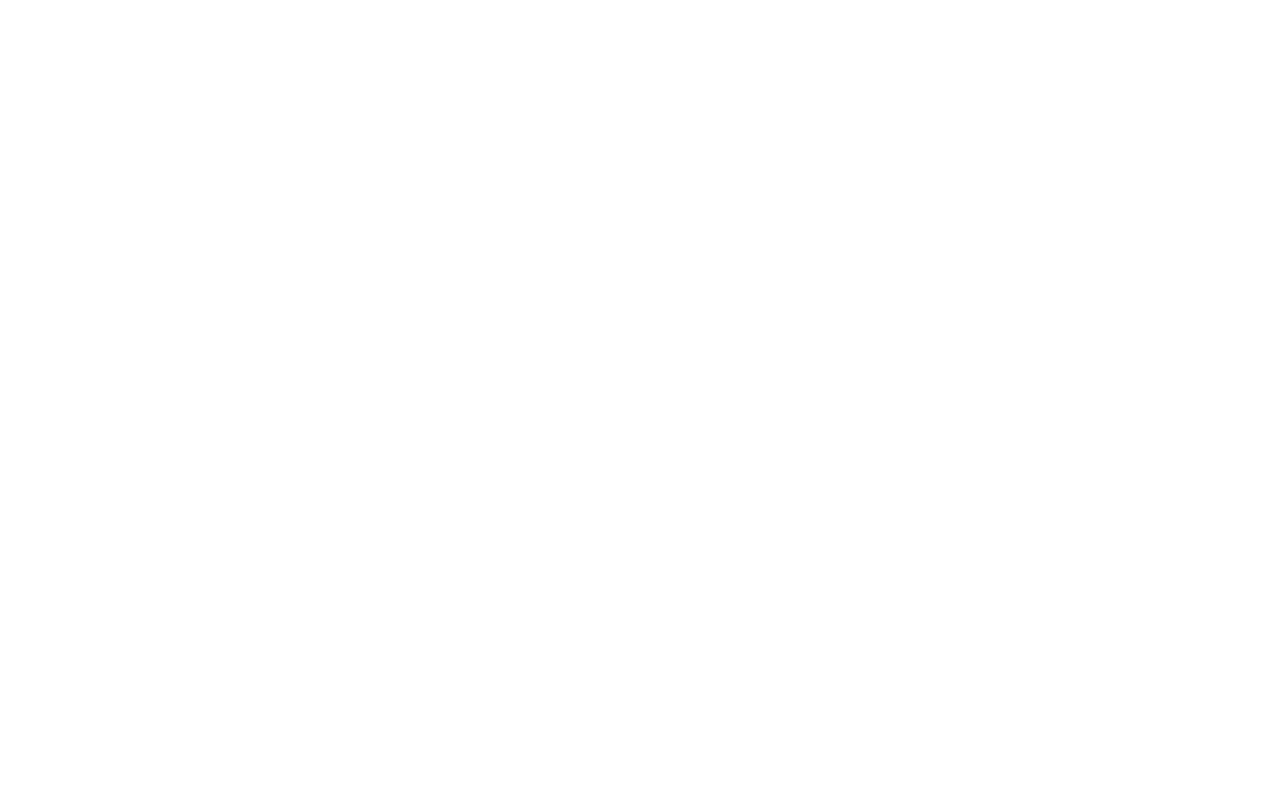
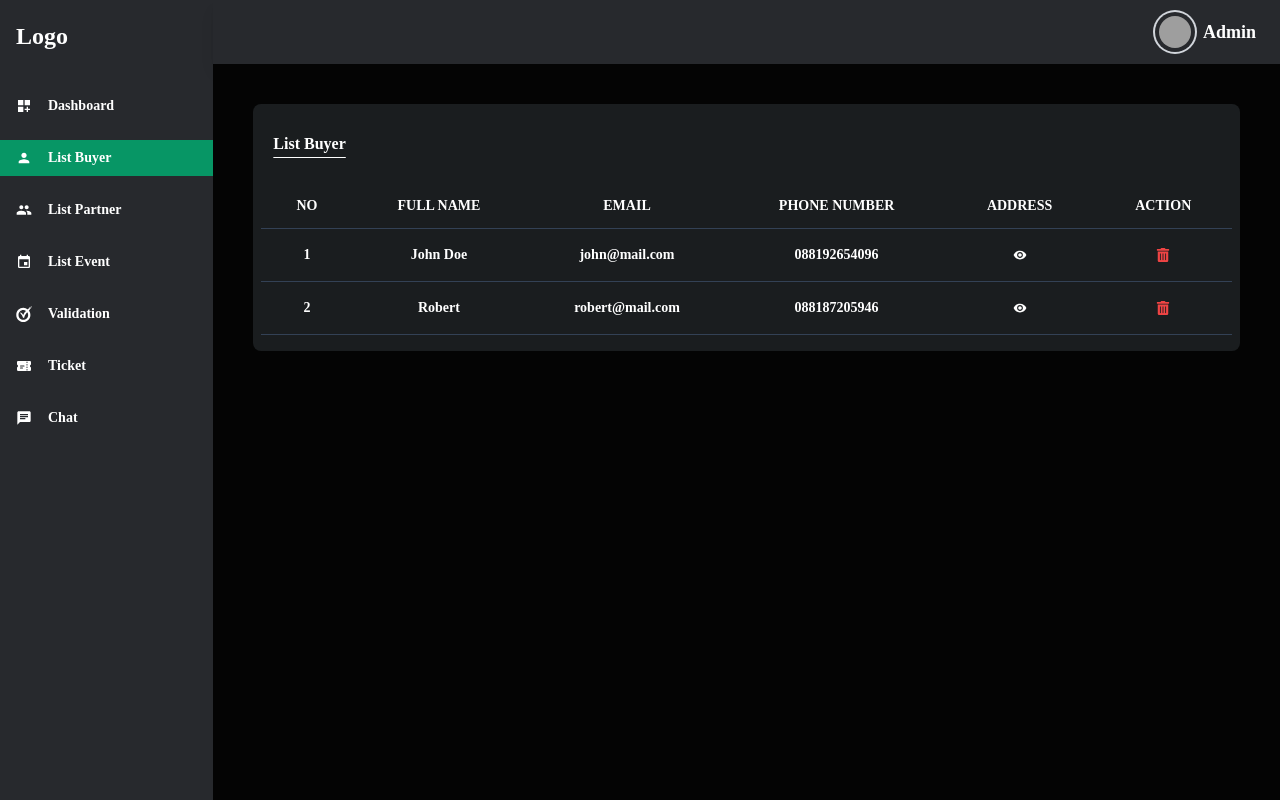
Before and after one commit to Capstone-Project-Team-2/Frontend-Immersive, a React (Vite) app: page /list-buyer in a window 1280 px wide. Before the commit this address had no page. Built offline with nearby package versions, Linux system fonts and the light colour scheme; grey boxes are pictures that could not be loaded.

Commit message:
feat:slicing list Buyer Admin Page

```diff
--- a/src/App.tsx
+++ b/src/App.tsx
@@ -2,6 +2,7 @@
 import LoginAdmin from './page/Admin/loginAdmin';
 import LayoutAdmin from './component/layoutAdmin';
 import DashboardAdmin from './page/Admin/dashboardAdmin';
+import ListBuyer from './page/Admin/listBuyer';
 
 function App() {
   return (
@@ -11,6 +12,7 @@
           <Route path="/login-admin" element={<LoginAdmin />} />
           <Route path="/" element={<LayoutAdmin />}>
             <Route path="/dashboard-admin" element={<DashboardAdmin />} />
+            <Route path="/list-buyer" element={<ListBuyer />} />
           </Route>
         </Routes>
       </BrowserRouter>
--- a/src/component/layoutAdmin.tsx
+++ b/src/component/layoutAdmin.tsx
@@ -1,5 +1,5 @@
 import SidebarAdmin from './sidebarAdmin';
-import NavbarAdmin from '../page/Admin/navbarAdmin';
+import NavbarAdmin from './navbarAdmin';
 import { Outlet } from 'react-router-dom';
 
 const LayoutAdmin = () => {
--- a/src/page/Admin/navbarAdmin.tsx
+++ b/src/component/navbarAdmin.tsx
@@ -1,8 +1,7 @@
 const NavbarAdmin = () => {
   return (
-    <div className="shadow-lg w-full">
+    <div className="shadow-lg w-full bg-bgOne">
       <div className="flex justify-end mx-6 my-3 items-center ">
-        <h1 className="font-semibold pr-2 text-lg">Hi, Admin</h1>
         <div className="cursor-pointer">
           <img
             className=" w-10 h-10 p-1 rounded-full ring-2 ring-gray-300 "
@@ -10,6 +9,7 @@
             alt="Bordered avatar"
           ></img>
         </div>
+        <h1 className="font-semibold pl-2 text-lg text-white">Admin</h1>
       </div>
     </div>
   );
--- a/src/component/sidebarAdmin.tsx
+++ b/src/component/sidebarAdmin.tsx
@@ -61,9 +61,9 @@
               <div className="space-y-2 font-medium">
                 <Link to={element.to}>
                   <div
-                    className={`cursor-pointer flex items-center py-2 px-4 text-white hover:bg-bgThird hover:text-white ${
+                    className={`cursor-pointer flex items-center py-2 px-4 text-white hover:bg-bgBtn hover:text-white ${
                       location.pathname === element.to
-                        ? 'bg-bgThird text-white'
+                        ? 'bg-bgBtn text-white'
                         : ''
                     }`}
                   >
--- a/src/page/Admin/dashboardAdmin.tsx
+++ b/src/page/Admin/dashboardAdmin.tsx
@@ -1,32 +1,49 @@
+import { MdPerson, MdPeople, MdEvent } from 'react-icons/md';
+
 const DashboardAdmin = () => {
   return (
-    <div className="container mx-auto">
+    <div className="container mx-auto h-full bg-bgMain">
       <div className="py-4 px-4">
-        <h1 className="text-xl font-bold">Welcome to Dashboard Admin</h1>
+        <h1 className="text-xl font-bold text-white">
+          Welcome to Dashboard Admin
+        </h1>
       </div>
       <div className=" grid grid-cols-2 gap-5 mx-5 py-5 items-center">
         <div className=" ">
-          <div className="h-30 md:h-52 lg:h-52 shadow-lg rounded-lg p-4">
-            <h1 className=" font-semibold text-sm md:text-lg lg:text-lg">
-              All User
-            </h1>
-
+          <div className="h-30 md:h-52 lg:h-52 shadow-lg rounded-lg p-4 bg-bgThird text-white">
+            <div className="flex items-center gap-2 text-xl font-bold">
+              <MdPerson />
+              <h1>All Buyer</h1>
+            </div>
             <div className="h-full flex justify-center py-10">
-              <p className="text-sm md:text-6xl lg:text-6xl font-semibold">
-                80
+              <p className="text-sm md:text-6xl lg:text-6xl font-semibold ">
+                100
+              </p>
+            </div>
+          </div>
+        </div>
+        <div className=" ">
+          <div className="h-30 md:h-52 lg:h-52 shadow-lg rounded-lg p-4 bg-bgThird text-white">
+            <div className="flex items-center gap-2 text-xl font-bold">
+              <MdPeople />
+              <h1>All Partner</h1>
+            </div>
+            <div className="h-full flex justify-center py-10">
+              <p className="text-sm md:text-6xl lg:text-6xl font-semibold ">
+                15
               </p>
             </div>
           </div>
         </div>
         <div className="">
-          <div className="h-30 md:h-52 lg:h-52 shadow-lg rounded-lg p-4">
-            <h1 className=" font-semibold text-sm md:text-lg lg:text-lg">
-              All Event
-            </h1>
-
+          <div className="h-30 md:h-52 lg:h-52 shadow-lg rounded-lg p-4 bg-bgThird text-white">
+            <div className="flex items-center gap-2 text-xl font-bold">
+              <MdEvent />
+              <h1>All Event</h1>
+            </div>
             <div className="h-full flex justify-center py-10">
-              <p className="text-sm md:text-6xl lg:text-6xl font-semibold">
-                100
+              <p className="text-sm md:text-6xl lg:text-6xl font-semibold ">
+                20
               </p>
             </div>
           </div>
--- /dev/null
+++ b/src/page/Admin/listBuyer.tsx
@@ -0,0 +1,82 @@
+import { MdRemoveRedEye } from 'react-icons/md';
+import { FaTrashAlt } from 'react-icons/fa';
+
+const ListBuyer = () => {
+  return (
+    <div className="p-10 h-full bg-bgMain">
+      <div className="py-2 w-full bg-bgTwo rounded-lg">
+        <div className="p-5 text-white ">
+          <h1 className="font-semibold underline underline-offset-8">
+            List Buyer
+          </h1>
+        </div>
+        <div className="p-2">
+          <table className="w-full text-sm text-left  font-semibold">
+            <thead className="text-md uppercase  text-white text-center">
+              <tr>
+                <th scope="col" className="px-6 py-3">
+                  No
+                </th>
+                <th scope="col" className="px-6 py-3">
+                  Full Name
+                </th>
+                <th scope="col" className="px-6 py-3">
+                  Email
+                </th>
+                <th scope="col" className="px-6 py-3">
+                  Phone Number
+                </th>
+                <th scope="col" className="px-6 py-3">
+                  Address
+                </th>
+                <th scope="col" className="px-6 py-3">
+                  Action
+                </th>
+              </tr>
+            </thead>
+            <tbody>
+              <tr className="bg-bgTwo border-y border-slate-700 hover:bg-bgOne text-white text-center">
+                <td scope="row" className="px-6 py-4 whitespace-nowrap">
+                  1
+                </td>
+                <td className="px-6 py-4">John Doe</td>
+                <td className="px-6 py-4">john@mail.com</td>
+                <td className="px-6 py-4">088192654096</td>
+                <td className="px-6 py-4 ">
+                  <div className="flex justify-center cursor-pointer">
+                    <MdRemoveRedEye />
+                  </div>
+                </td>
+                <td className="px-6 py-4 ">
+                  <div className="flex justify-center text-red-500 cursor-pointer">
+                    <FaTrashAlt />
+                  </div>
+                </td>
+              </tr>
+              <tr className="bg-bgTwo border-y border-slate-700 hover:bg-bgOne text-white text-center">
+                <td scope="row" className="px-6 py-4 whitespace-nowrap">
+                  2
+                </td>
+                <td className="px-6 py-4">Robert</td>
+                <td className="px-6 py-4">robert@mail.com</td>
+                <td className="px-6 py-4">088187205946</td>
+                <td className="px-6 py-4 ">
+                  <div className="flex justify-center cursor-pointer">
+                    <MdRemoveRedEye />
+                  </div>
+                </td>
+                <td className="px-6 py-4 ">
+                  <div className="flex justify-center text-red-500 cursor-pointer">
+                    <FaTrashAlt />
+                  </div>
+                </td>
+              </tr>
+            </tbody>
+          </table>
+        </div>
+      </div>
+    </div>
+  );
+};
+
+export default ListBuyer;
--- a/src/page/Admin/loginAdmin.tsx
+++ b/src/page/Admin/loginAdmin.tsx
@@ -1,11 +1,57 @@
-import Sidebar from '../../component/sidebarAdmin';
+import { useNavigate } from 'react-router-dom';
 
 const LoginAdmin = () => {
+  const navigate = useNavigate();
   return (
-    <div>
-      <Sidebar />
-      <h1>LoginAdmin</h1>
-    </div>
+    <section>
+      <div className="grid grid-cols-2  mx-auto h-screen md:h-screen">
+        <div className="flex flex-col justify-center items-center ">
+          <img
+            className="h-screen w-full"
+            src="https://img.freepik.com/free-vector/cyber-data-security-online-concept-illustration-internet-security-information-privacy-protection_1150-37328.jpg?w=740&t=st=1695888077~exp=1695888677~hmac=07cb8549a8f26a43e7e0d2c684be05703abbc6c3116104cb0b3770c1f0b5d0d8"
+            alt=""
+          />
+        </div>
+        <div className="flex justify-center items-center  ">
+          <div className="p-6 space-y-4 w-96 md:space-y-6 sm:p-8">
+            <div className="space-y-3">
+              <h1 className="text-2xl text-center font-bold leading-tight tracking-tight md:text-3xl">
+                Login
+              </h1>
+            </div>
+            <form className="space-y-4 md:space-y-8">
+              <div>
+                <label className=" mb-2 text-lg font-semibold ">Username</label>
+                <input
+                  type="text"
+                  name="username"
+                  autoComplete="off"
+                  className={`border-b-2 border-gray-500 text-gray-900  focus:outline-none focus:border-gray-900 block w-full p-2`}
+                />
+              </div>
+              <div>
+                <label className="mb-2 text-lg font-semibold ">Password</label>
+                <div className="relative">
+                  <input
+                    type="password"
+                    name="password"
+                    className={`border-b-2 border-gray-500 text-gray-900  focus:outline-none focus:border-gray-900 block w-full p-2`}
+                  />
+                </div>
+              </div>
+              <div className=" flex justify-center">
+                <button
+                  onClick={() => navigate('/dashboard-admin')}
+                  className="bg-bgBtn px-14 py-2.5 rounded-lg text-white font-bold text-xl hover:bg-bgOne"
+                >
+                  Login
+                </button>
+              </div>
+            </form>
+          </div>
+        </div>
+      </div>
+    </section>
   );
 };
 
--- a/tailwind.config.js
+++ b/tailwind.config.js
@@ -7,10 +7,11 @@
         sans: ['Poppins'],
       },
       colors: {
-        bgOne: '#0049CC',
-        bgTwo: '#152955',
-        bgThird: '#002B77',
-        textCol: '#0D3966',
+        bgOne: '#27292D',
+        bgTwo: '#1A1D1F',
+        bgThird: '#1A1D1F',
+        bgMain: '#040404',
+        bgBtn: '#079665',
       },
     },
   },
```
Also changed, not shown: 1 other file (tests, documents, lock files or other folders).
